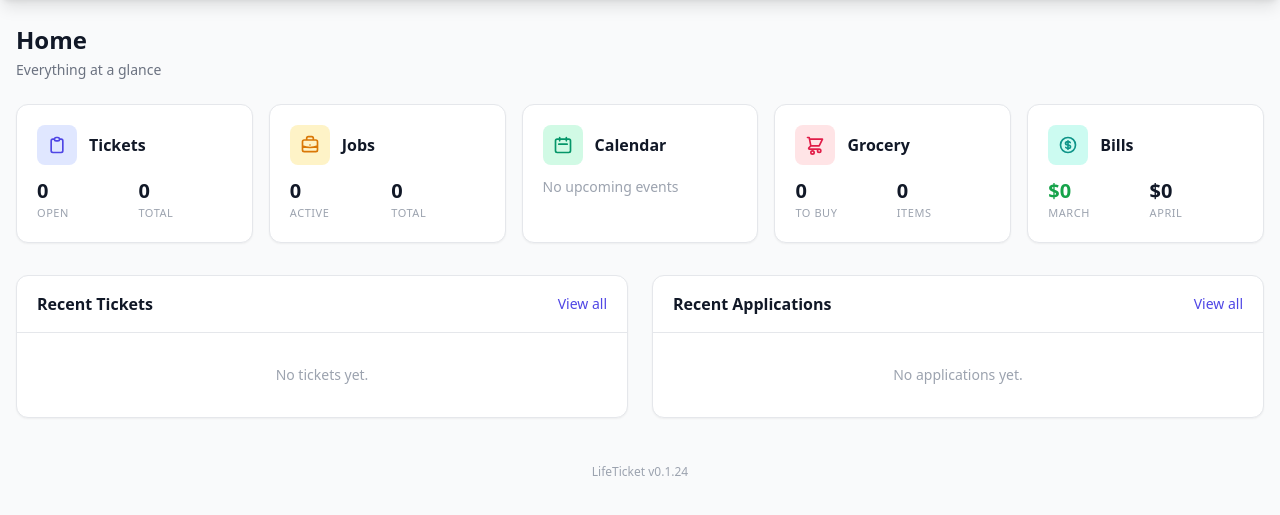
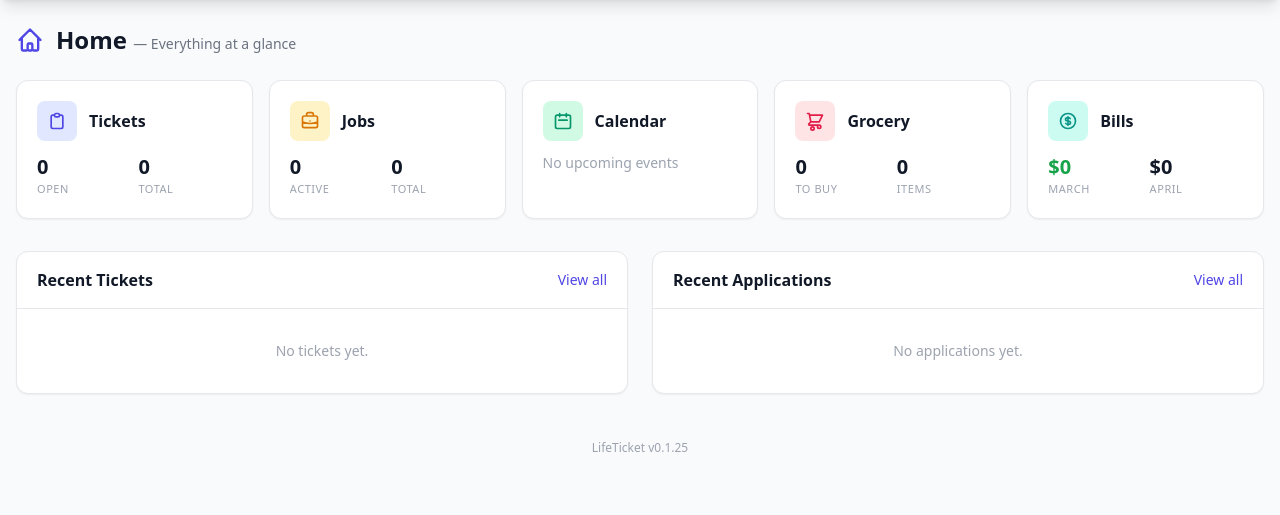
Before and after one commit to null-works/LifeTicket, a Flask app: page / in a window 1280 px wide. Shown: the part 56-571 px from the top of the page. Run offline with Flask 3, Linux system fonts and the light colour scheme; the visitor is signed in with stand-in values (Sample User, id 1); data comes from the database, SQL or seed files in the repository; data that the repository does not hold is empty; some libraries are stand-ins or nearby versions.

Commit message:
Combine Home title and subtitle into single line with icon (v0.1.25)
https://claude.ai/code/session_01Y2CDthvb85pCfhHsXnCotP

```diff
--- a/app/templates/home.html
+++ b/app/templates/home.html
@@ -2,9 +2,9 @@
 {% block title %}Home — LifeTicket{% endblock %}
 
 {% block content %}
-<div class="mb-6">
-    <h1 class="text-2xl font-bold text-gray-900 dark:text-white">Home</h1>
-    <p class="text-gray-500 dark:text-gray-400 text-sm mt-1">Everything at a glance</p>
+<div class="mb-6 flex items-center gap-3">
+    <svg class="w-7 h-7 text-brand-600 dark:text-brand-300" fill="none" stroke="currentColor" viewBox="0 0 24 24"><path stroke-linecap="round" stroke-linejoin="round" stroke-width="2" d="M3 12l2-2m0 0l7-7 7 7M5 10v10a1 1 0 001 1h3m10-11l2 2m-2-2v10a1 1 0 01-1 1h-3m-4 0a1 1 0 01-1-1v-4a1 1 0 011-1h2a1 1 0 011 1v4a1 1 0 01-1 1h-2z"/></svg>
+    <h1 class="text-2xl font-bold text-gray-900 dark:text-white">Home <span class="text-sm font-normal text-gray-500 dark:text-gray-400">— Everything at a glance</span></h1>
 </div>
 
 <!-- Feature Cards -->
--- a/app/version.py
+++ b/app/version.py
@@ -1 +1 @@
-VERSION = "0.1.24"
+VERSION = "0.1.25"
```
